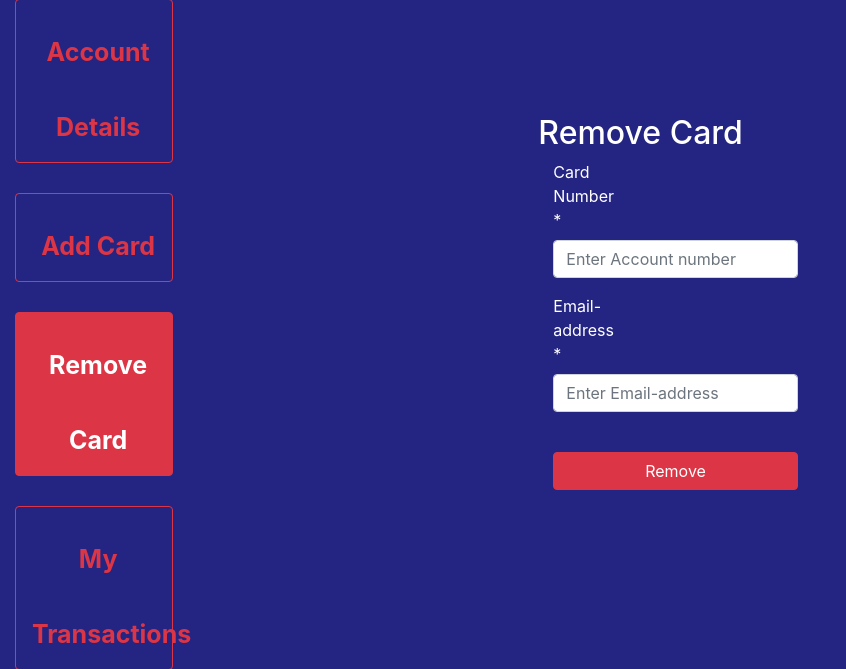
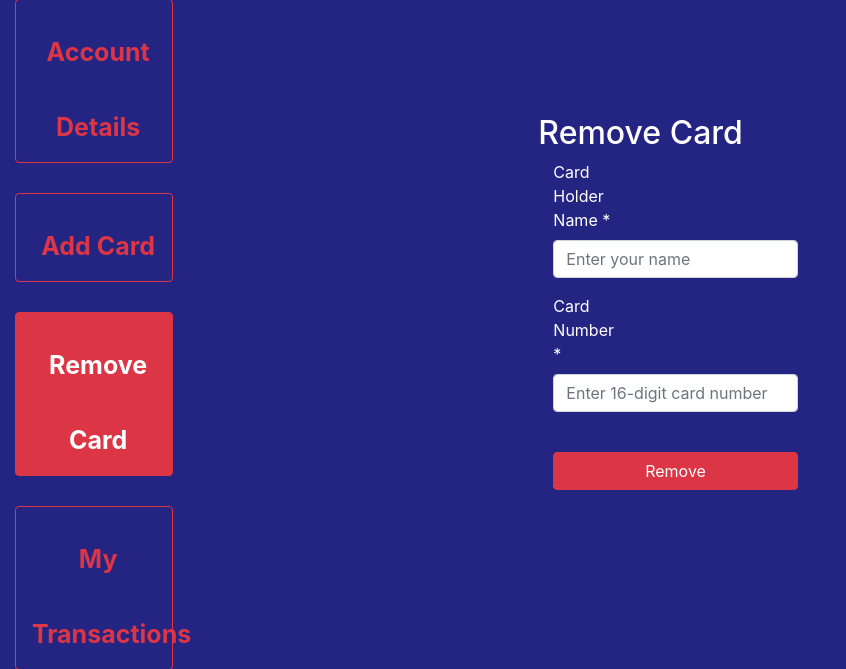
Before and after one commit to Prajwal2204/InCredible, a PHP site: page /removecard.php in a window 1280 px wide. Shown: the part 100-769 px from the top of the page, without its empty margins (0-846 px from the left). Run offline with PHP 8.4, Linux system fonts and the light colour scheme; the visitor is signed in with stand-in values (Sample User, id 1); some libraries are stand-ins or nearby versions.

Commit message:
remove card procedural complete

```diff
--- a/removecard.php
+++ b/removecard.php
@@ -10,29 +10,31 @@ if(!isset($_SESSION["loggedin"])){
 
 	if(isset($_POST['submit'])){
 
-		$accno = $_POST['accno'];
-		$accemail = $_POST['accemail'];
+		$name = $_POST['accname'];
+		$card_no = $_POST['cardno'];
+		$con = mysqli_connect('localhost', 'root', '', 'credit_card');
+		$ins_sql = "DELETE FROM cards WHERE name ='".$name."' AND card_no ='".$card_no."' ";
+		$run_sql = mysqli_query($con,$ins_sql);
+		// $i_sql = "SELECT * FROM cards WHERE name = '".$name."'";
+		// $r_sql = mysqli_query($con,$i_sql);
 
-		$i_sql = "SELECT * FROM accounts WHERE accno = '".$accno."'";
-		$r_sql = mysqli_query($con,$i_sql);
+		// $rows = mysqli_fetch_array($r_sql);
 
-		$rows = mysqli_fetch_array($r_sql);
+		// $email = $rows['accemail'];
 
-		$email = $rows['accemail'];
-
-		if($email==$accemail){
+		// if($email==$accemail){
 
 
-			$ins_sql = "DELETE FROM accounts WHERE accno ='".$accno."'";
-			$run_sql = mysqli_query($con,$ins_sql);
-			$in_sql = "DELETE FROM users WHERE email ='".$accemail."'";
-			$ru_sql = mysqli_query($con,$in_sql);
+		// 	$ins_sql = "DELETE FROM cards WHERE name ='".$name."'";
+		// 	$run_sql = mysqli_query($con,$ins_sql);
+		// 	// $in_sql = "DELETE FROM users WHERE email ='".$accemail."'";
+		// 	// $ru_sql = mysqli_query($con,$in_sql);
 
-			$success = "Account deleted successfully!";
-		}else{
+		// 	$success = "Account deleted successfully!";
+		// }else{
 
-			$success = "Account number and email does not match!";
-		}
+		// 	$success = "Account number and email does not match!";
+		// }
 
 	}
 ?>
@@ -83,17 +85,17 @@ if(!isset($_SESSION["loggedin"])){
 					<div class="page-header">
 						<h2>Remove Card</h2>
 					</div>
-					<form class="form-horizontal" action="deleteaccount.php" method="post" role="form">
+					<form class="form-horizontal" action="removecard.php" method="post" role="form">
+						<div class="form-group">
+							<label for="name" class="col-sm-3 control-label">Card Holder Name *</label>
+								<div class="col-sm-8">
+									<input type="text" name="accname" class="form-control" placeholder="Enter your name" id="accname" required>
+								</div>
+						</div>
 						<div class="form-group">
 							<label for="name" class="col-sm-3 control-label">Card Number *</label>
 								<div class="col-sm-8">
-									<input type="text" name="accno" class="form-control" placeholder="Enter Account number" id="accno" required>
-								</div>
-						</div>
-						<div class="form-group">
-							<label for="name" class="col-sm-3 control-label">Email-address *</label>
-								<div class="col-sm-8">
-									<input type="email" name="accemail" class="form-control" placeholder="Enter Email-address" id="accemail" required>
+									<input type="text" name="cardno" class="form-control" placeholder="Enter 16-digit card number" id="cardno" required>
 								</div>
 						</div>
 						<div class="form-group">
```
